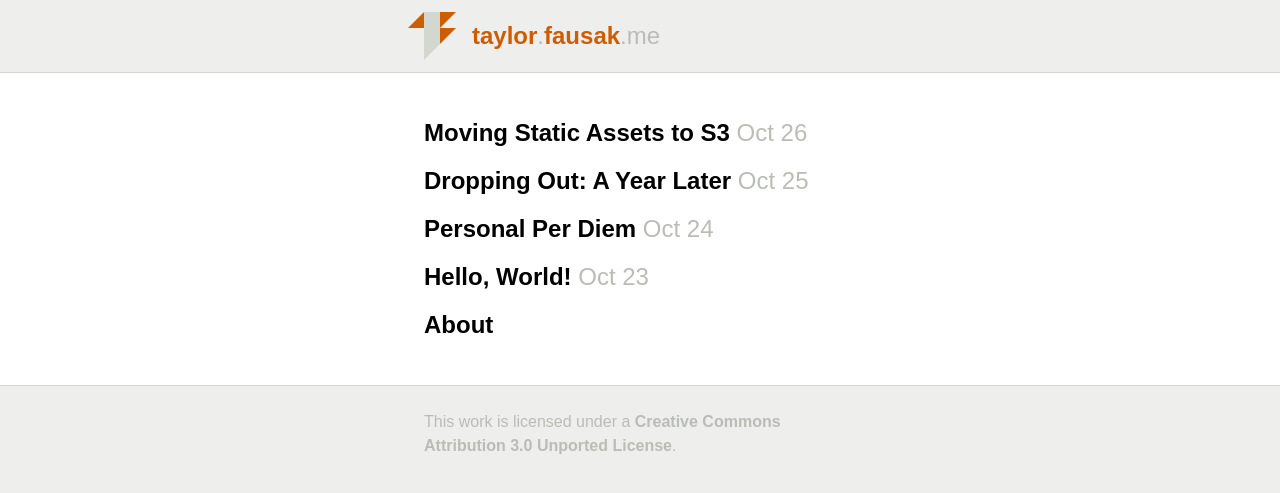
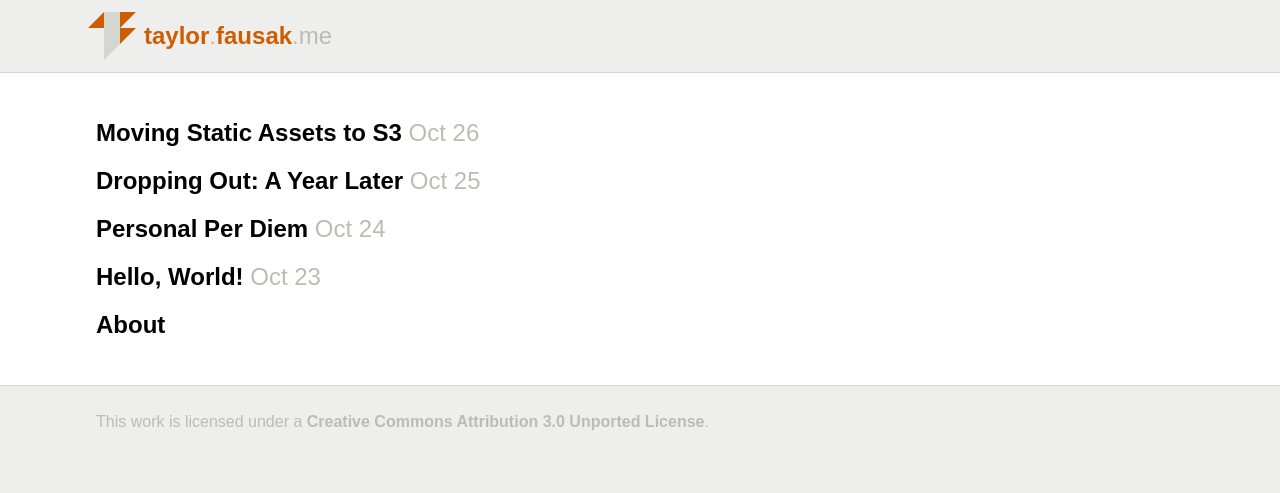
Before and after one commit to tfausak/tfausak.github.io, a Jekyll site: the page built from index.html, in a window 1280 px wide. Shown: the top 493 px of the page. Built offline with Jekyll 4.4.1, drawn with Linux system fonts in a browser that asks for light colours.

Commit message:
Change to percentage-based margins.

```diff
--- a/static/styles/main.css
+++ b/static/styles/main.css
@@ -103,9 +103,7 @@ html, body {
     font: 1em/1.5em sans-serif;
 }
 .wrapper {
-    margin: 0 auto;
-    max-width: 27em;
-    padding: 0 1.5em;
+    margin: 0 7.5%;
     position: relative;
 }
 
@@ -133,7 +131,7 @@ html, body {
     display: block;
     font-size: 0.6667em;
     height: 3em;
-    left: 0.5em;
+    left: -0.5em;
     margin-top: -1.5em;
     position: absolute;
     top: 50%;
```
Also changed, not shown: static/styles/main.min.css.
